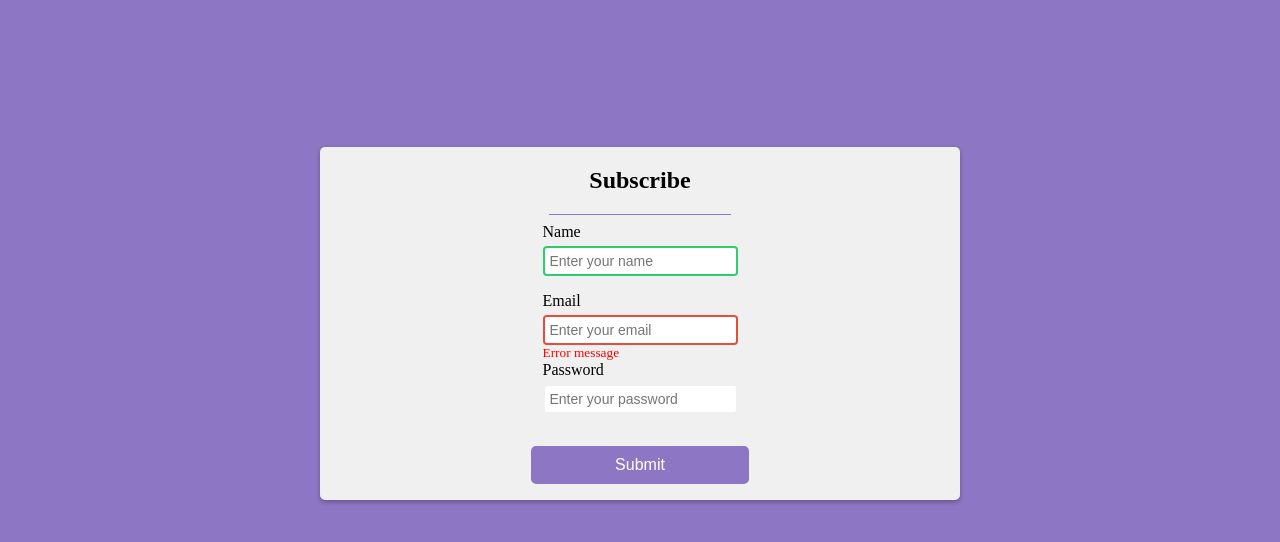
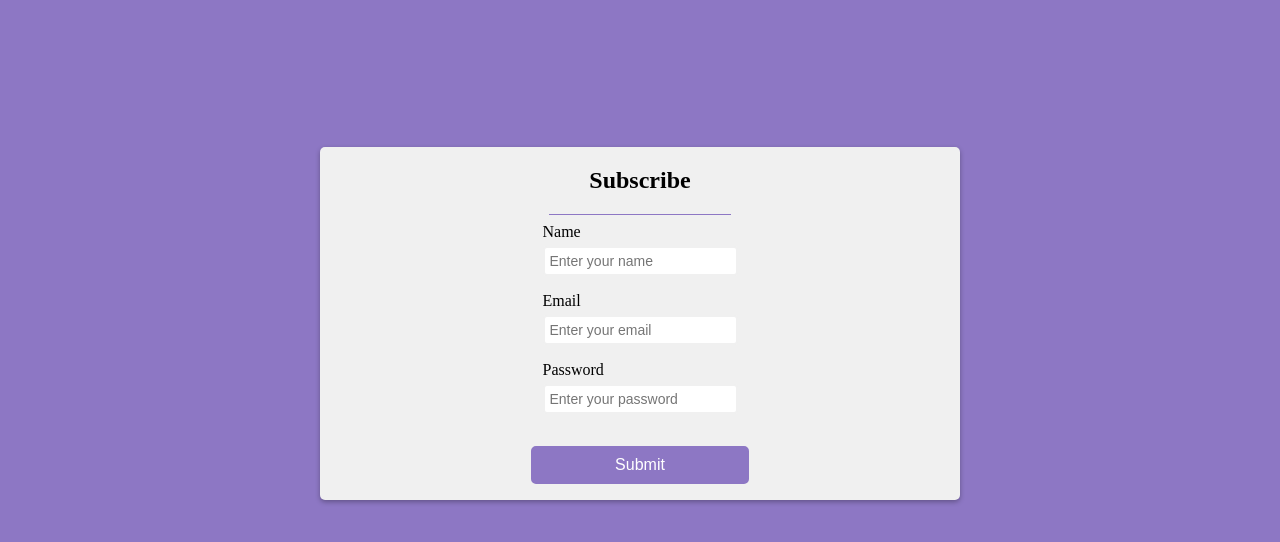
Before and after one commit to ranielsobrinho/JS-Form, a plain HTML site: page index.html in a window 1280 px wide. Shown: the part 66-608 px from the top of the page. Drawn offline with Linux system fonts and the light colour scheme.

Commit message:
Referenced the js file

```diff
--- a/index.html
+++ b/index.html
@@ -13,12 +13,12 @@
     <section class="container">
         <form id="myForm">
             <h2>Subscribe</h2>
-            <div class="form-control success">
+            <div class="form-control">
                 <label for="name">Name</label>
                 <input type="text" placeholder="Enter your name" id="name">
                 <small>Error message</small>
             </div>
-            <div class="form-control error">
+            <div class="form-control">
                 <label for="email">Email</label>
                 <input type="email" placeholder="Enter your email" id="email">
                 <small>Error message</small>
@@ -31,5 +31,6 @@
             <button type="submit">Submit</button>
         </form>
     </section>
+    <script src="script.js"></script>
 </body>
 </html>
```
